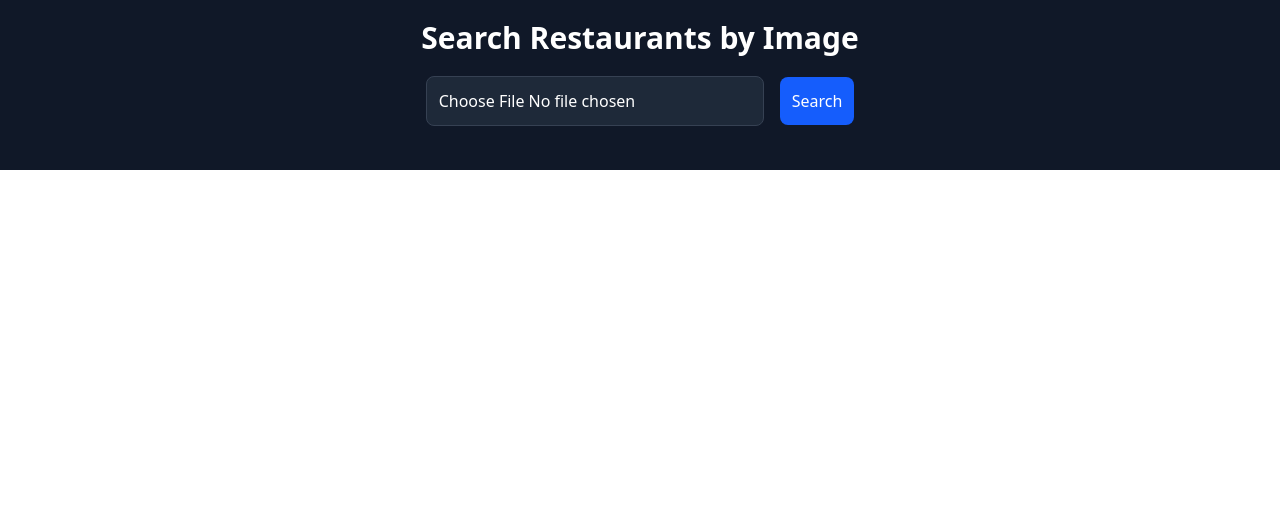
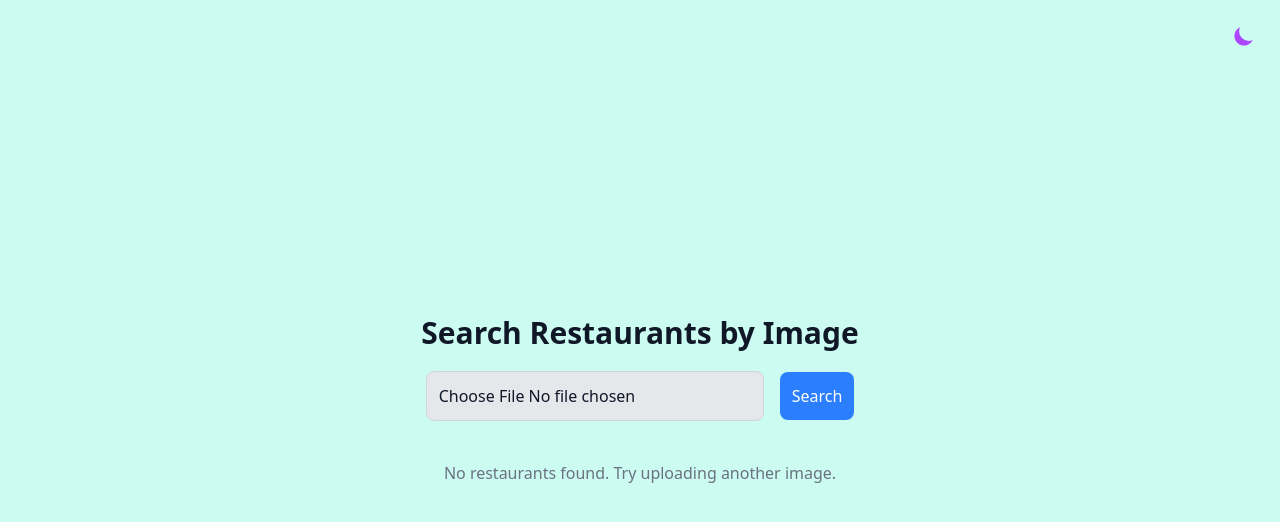
Before and after one commit to manikiran231/Restaurant-Finder, a React (Vite) app in the folder client/: page /restaurants/imgsearch in a window 1280 px wide. Shown: the top 522 px of the page. Built offline with nearby package versions, Linux system fonts and the light colour scheme.

Commit message:
Update ImageSearch.jsx

```diff
--- a/client/src/components/ImageSearch.jsx
+++ b/client/src/components/ImageSearch.jsx
@@ -1,10 +1,20 @@
-import { useState } from "react";
+import React, { useState } from "react";
+import { SunIcon, MoonIcon } from "@heroicons/react/solid";
 
 const ImageSearch = () => {
   const [image, setImage] = useState(null);
   const [restaurants, setRestaurants] = useState([]);
   const [loading, setLoading] = useState(false);
   const [error, setError] = useState(null);
+  const [theme, setTheme] = useState("light");
+
+  const toggleTheme = () => {
+    setTheme(theme === "light" ? "dark" : "light");
+  };
+
+  const themeClasses = theme === "dark" ? "bg-teal-900 text-white" : "bg-teal-100 text-gray-900";
+  const inputClasses = theme === "dark" ? "bg-gray-800 text-white border-gray-700 placeholder-gray-500" : "bg-gray-200 text-gray-900 border-gray-300 placeholder-gray-500";
+  const buttonClasses = theme === "dark" ? "bg-blue-600 text-white hover:bg-blue-700" : "bg-blue-500 text-white hover:bg-blue-600";
 
   const handleImageChange = (event) => {
     const file = event.target.files[0];
@@ -12,7 +22,7 @@ const ImageSearch = () => {
       setImage(file);
       setError(null);
     } else {
-      setError("Please upload a valid image file.");
+      setError("Please upload a valid image.");
       setImage(null);
     }
   };
@@ -45,28 +55,34 @@ const ImageSearch = () => {
       setRestaurants(data.restaurants || []);
     } catch (error) {
       console.error("Error fetching restaurants:", error);
-      setError(error.message);
+      setError("Failed to fetch data from the server. Please try again.");
     } finally {
       setLoading(false);
     }
   };
 
   return (
-    <div className="p-5 max-w-screen-xl mx-auto bg-gray-900 text-white">
+    <div className={`min-h-screen flex flex-col items-center justify-center p-5 transition-colors duration-300 ${themeClasses}`}>
+      <button
+        onClick={toggleTheme}
+        className="fixed top-4 right-4 p-2 rounded-full bg-opacity-90 backdrop-blur-sm hover:bg-opacity-100 transition-all duration-300"
+      >
+        {theme === "light" ? <MoonIcon className="h-6 w-6 text-purple-500" /> : <SunIcon className="h-6 w-6 text-yellow-500" />}
+      </button>
+
       <h2 className="text-center text-3xl font-semibold mb-5">Search Restaurants by Image</h2>
 
-      {/* Flex container for input and button */}
       <div className="flex flex-col sm:flex-row justify-center items-center mb-4 space-y-4 sm:space-y-0 sm:space-x-4">
         <input
           type="file"
           accept="image/*"
           onChange={handleImageChange}
-          className="p-3 border border-gray-700 rounded-lg bg-gray-800 text-white focus:outline-none focus:ring-2 focus:ring-blue-600 w-full sm:w-auto"
+          className={`p-3 border rounded-lg focus:outline-none focus:ring-2 focus:ring-blue-600 w-full sm:w-auto ${inputClasses}`}
         />
         <button
           onClick={fetchRestaurants}
           disabled={loading}
-          className="p-3 bg-blue-600 text-white rounded-lg hover:bg-blue-700 transition duration-200 w-full sm:w-auto"
+          className={`p-3 rounded-lg transition duration-200 w-full sm:w-auto ${buttonClasses}`}
         >
           {loading ? "Searching..." : "Search"}
         </button>
@@ -75,7 +91,8 @@ const ImageSearch = () => {
       {error && <p className="text-red-500 mt-4 text-center">{error}</p>}
 
       <div className="grid grid-cols-1 sm:grid-cols-2 md:grid-cols-3 lg:grid-cols-4 gap-6 mt-6">
-        {restaurants.map((restaurant, index) => (
+        {restaurants.length > 0 ? (
+          restaurants.map((restaurant, index) => (
             <div key={index} className="border border-gray-700 p-4 rounded-lg text-center bg-gray-800 shadow-lg hover:shadow-xl transition duration-200">
               <img
                 src={restaurant.featured_image || "https://via.placeholder.com/150"}
@@ -88,7 +105,10 @@ const ImageSearch = () => {
               <p><strong>Address:</strong> {restaurant.location.address || "N/A"}</p>
               <p><strong>Zipcode:</strong> {restaurant.location.zipcode || "N/A"}</p>
             </div>
-        ))}
+          ))
+        ) : (
+          <p className="col-span-4 text-center text-gray-500">No restaurants found. Try uploading another image.</p>
+        )}
       </div>
     </div>
   );
```
Lines whose indentation alone changed are shown as unchanged.
